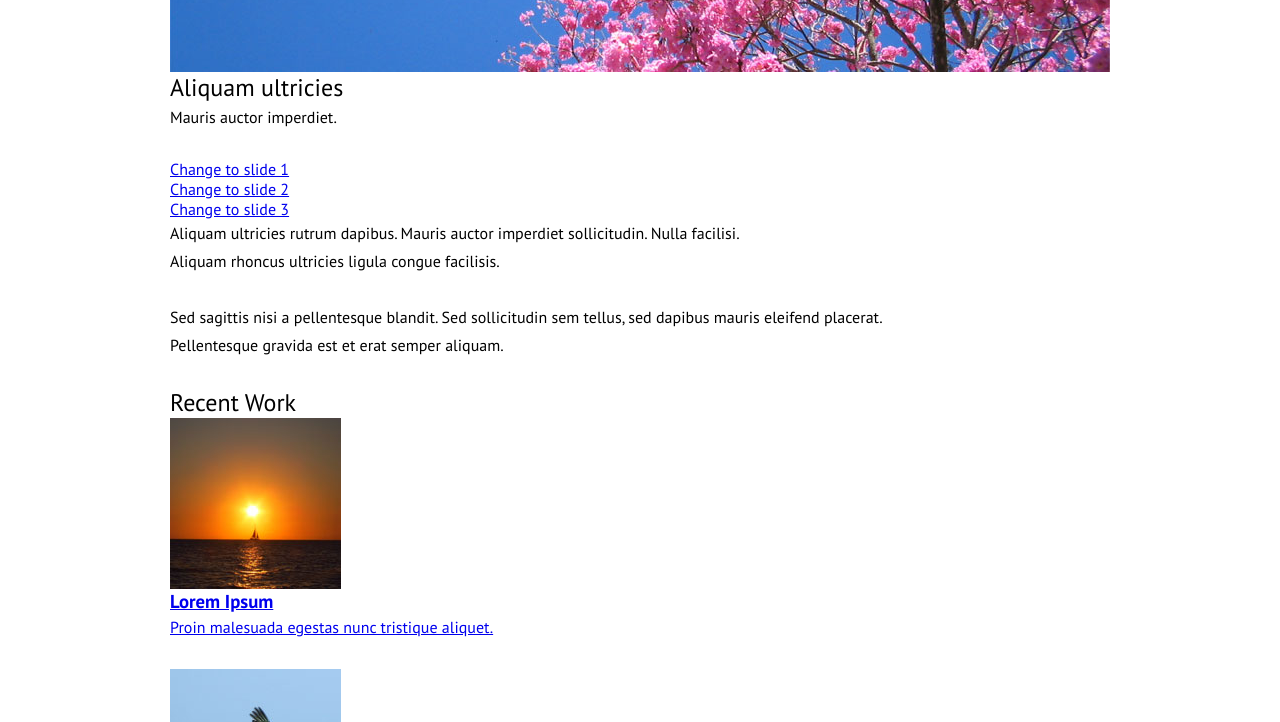
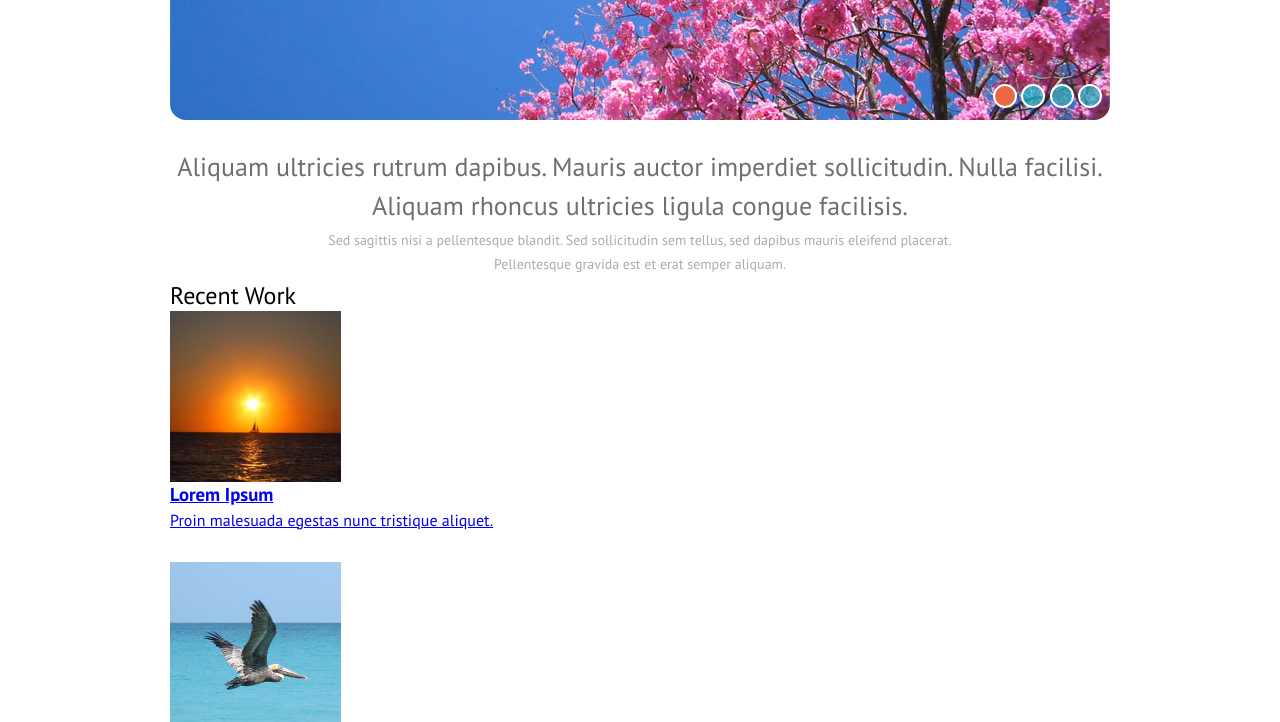
Before and after one commit to edomaru/learn_webdesin_layout, a plain HTML site: page index.html in a window 1280 px wide. Shown: the part 422-1144 px from the top of the page. Drawn offline with Linux system fonts and the light colour scheme.

Commit message:
Style the features (slideshow, slideshow paer and welcome text)

```diff
--- a/css/styles.css
+++ b/css/styles.css
@@ -138,6 +138,90 @@ a:focus {
 		height: 1.5em;
 	}
 
+/* content */
+	/* features */
+	.features {
+		margin-top: 3em;
+	}
+		/* slideshow */
+		.slideshow {
+			margin-bottom: 1.7em;
+		}
+
+		.slideshow, .slide {
+			position: relative;
+		}
+
+		.slide, .slide img {
+			border-radius: 1em;
+		}
+
+		.slide-text {
+			position: absolute;
+			top: 40%;
+			left: 0;
+			padding: 1em 5em 1em 1.5em;
+			background: rgba(235, 104, 65, 0.7);
+			color: #fff;
+			text-transform: uppercase;
+		}
+
+		.slide-text h2 {
+			margin: 0;
+			color: #fff;
+			font-size: 2em;
+			line-height: 1em;
+			font-weight: bold;
+		}
+
+		.slide-text p {
+			margin: 0;
+			line-height: 1.5em;
+			font-size: 1.125em;
+		}
+
+		.slideshow-pager {
+			position: absolute;
+			bottom: 0.5em;
+			right: 0.5em;
+		}
+
+		.slideshow-pager li {
+			display: inline-block;
+		}
+
+		.slideshow-pager a {
+			display: block;
+			background: rgba(33, 183, 198, 0.7);
+			border: 2px solid #fff;
+			width: 1.25em;
+			height: 1.25em;
+			border-radius: 1em;
+		}
+
+		.slideshow-pager a:hover, .slideshow-pager a.active {
+			background: #eb6841;
+		}
+
+
+		/* welcome-text */
+		.welcome-text {
+			text-align: center;
+		}
+
+		.welcome-text p {
+			font-size: 0.875em; /* 14px */
+			color: #ababab;
+			margin-bottom: 0.2em;
+		}
+
+		.welcome-text p strong {
+			color: #6f6f6f;
+			font-weight: normal;
+			font-size: 1.857142857em; /* 26 / 14 */
+			line-height: 1.5em;
+		}
+
 /* footer */
 .footer-outer {
 	background: #eb6841;
--- a/index.html
+++ b/index.html
@@ -53,16 +53,17 @@
 
 					<div class="slideshow-pager">
 						<ul>
-							<li><a href="#">Change to slide 1</a></li>
-							<li><a href="#">Change to slide 2</a></li>
-							<li><a href="#">Change to slide 3</a></li>
+							<li><a class="hide-text active" href="#">Change to slide 1</a></li>
+							<li><a class="hide-text" href="#">Change to slide 2</a></li>
+							<li><a class="hide-text" href="#">Change to slide 3</a></li>
+							<li><a class="hide-text" href="#">Change to slide 4</a></li>
 						</ul>
 					</div>
 				</div><!-- / .slideshow -->
 
 				<div class="welcome-text">
-					<p>Aliquam ultricies rutrum dapibus. Mauris auctor imperdiet sollicitudin. Nulla facilisi. <br>
-Aliquam rhoncus ultricies ligula congue facilisis.</p>
+					<p><strong>Aliquam ultricies rutrum dapibus. Mauris auctor imperdiet sollicitudin. Nulla facilisi. <br>
+Aliquam rhoncus ultricies ligula congue facilisis.</strong></p>
 					<p>Sed sagittis nisi a pellentesque blandit. Sed sollicitudin sem tellus, sed dapibus mauris eleifend placerat.<br>
 Pellentesque gravida est et erat semper aliquam.</p>
 				</div>
```
